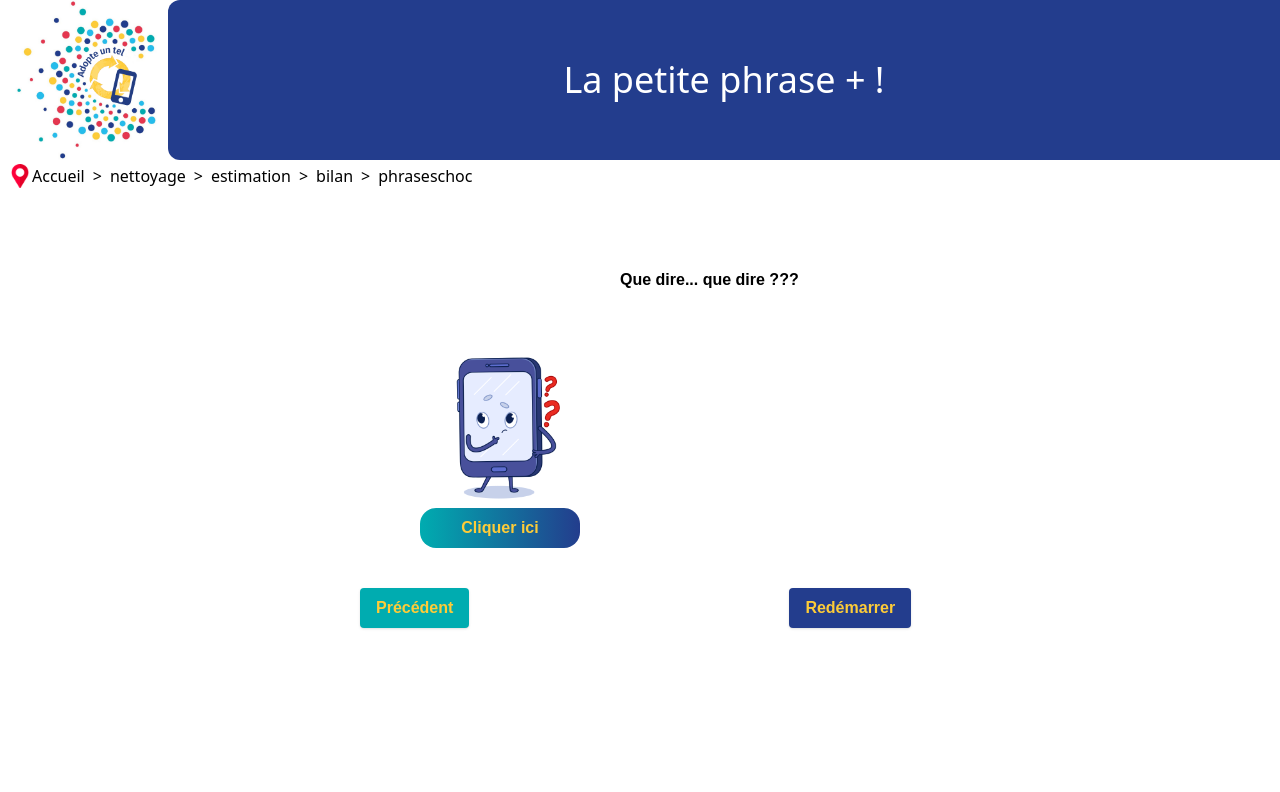
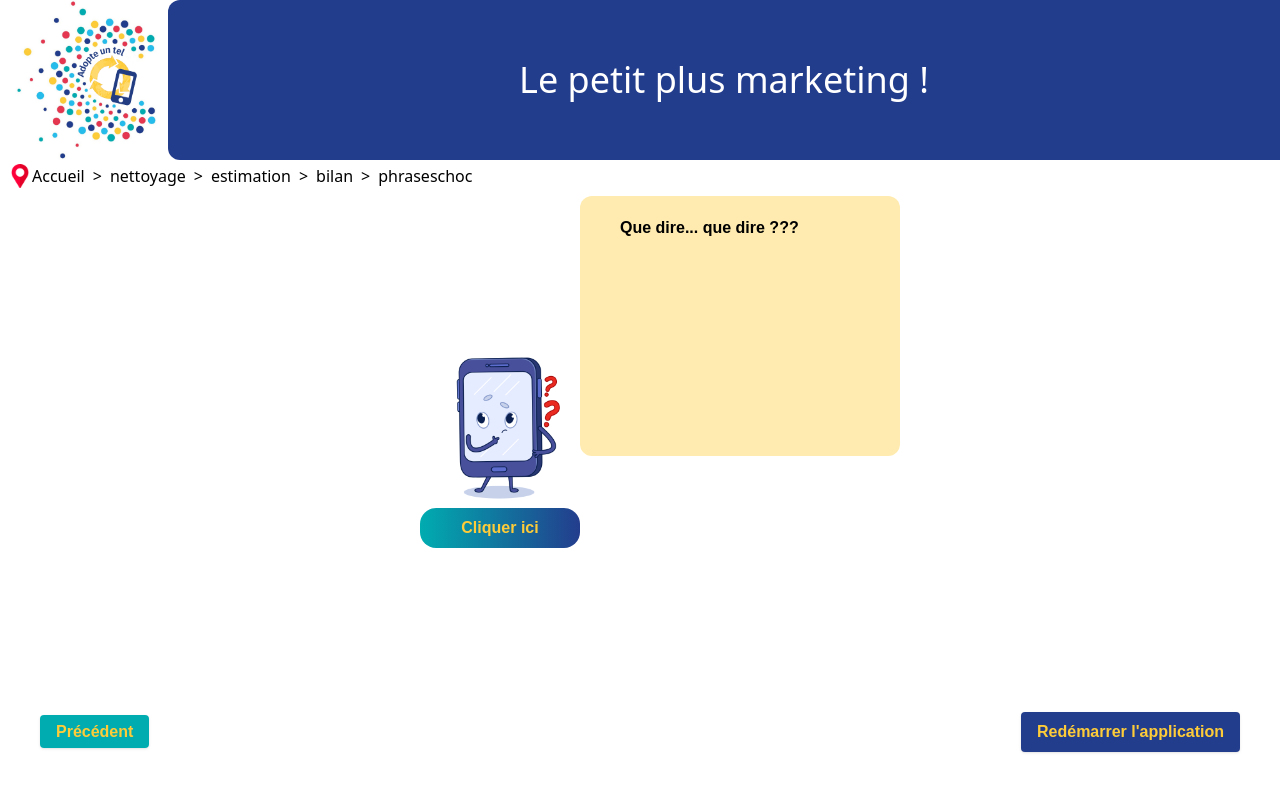
Before and after one commit to Camfabjeh/thegoats, a React (Vite) app in the folder frontend/: page /nettoyage/estimation/bilan/phraseschoc in a window 1280 px wide. Shown: the top 792 px of the page. Built offline with nearby package versions, Linux system fonts and the light colour scheme.

Commit message:
mise en forme Css

```diff
--- a/frontend/src/pages/CommercialSentences.jsx
+++ b/frontend/src/pages/CommercialSentences.jsx
@@ -46,13 +46,15 @@ function CommercialSentences() {
         <img src={logo} alt="Logo Adopte Un Tel" className="w-50 h-40 pl-2" />
         <div className="w-11/12 bg-[#233D8D] rounded-l-xl">
           <div className="flex items-center justify-center h-40 rounded-l-xl">
-            <h1 className="text-4xl text-[#FFFFFF]">La petite phrase + !</h1>
+            <h1 className="text-4xl text-[#FFFFFF]">
+              Le petit plus marketing !
+            </h1>
           </div>
         </div>
       </div>
       <BreadCrumb />
       <div className="flex items-start flex-row-reverse justify-center mt-18 mb-10">
-        <div className="w-80 h-4 pt-20 pl-10 font-text font-semibold">
+        <div className="w-80 h-4 pt-5 pb-60 pr-5 mt-2 pl-10 font-text font-semibold bg-yellow bg-opacity-40 bg-size rounded-xl">
           {randomSentence}
         </div>
         <div className="ml-10 pt-40">
@@ -67,20 +69,22 @@ function CommercialSentences() {
         </div>
       </div>
 
-      <div className="flex-1 ml-80">
-        <div className="flex justify-around absolute bottom-100 left-100">
+      <div className="flex fixed inset-x-0 bottom-0 py-4 bg-gray-200 items-center">
+        <div className="mr-10 mb-10">
           <Link
             to="/nettoyage/estimation/bilan"
             className="bg-green text-yellow font-semibold font-text py-2 px-4 rounded shadow ml-10"
           >
             Précédent
           </Link>
+          <div className="flex fixed inset-x-0 bottom-0 py-4 bg-gray-200 justify-end items-center mr-10 mb-8">
           <Link
             to="/"
             className="bg-darkblue text-yellow font-semibold font-text py-2 px-4 rounded shadow ml-80"
           >
-            Redémarrer
+            Redémarrer l'application
           </Link>
+          </div>
         </div>
       </div>
     </div>
```
